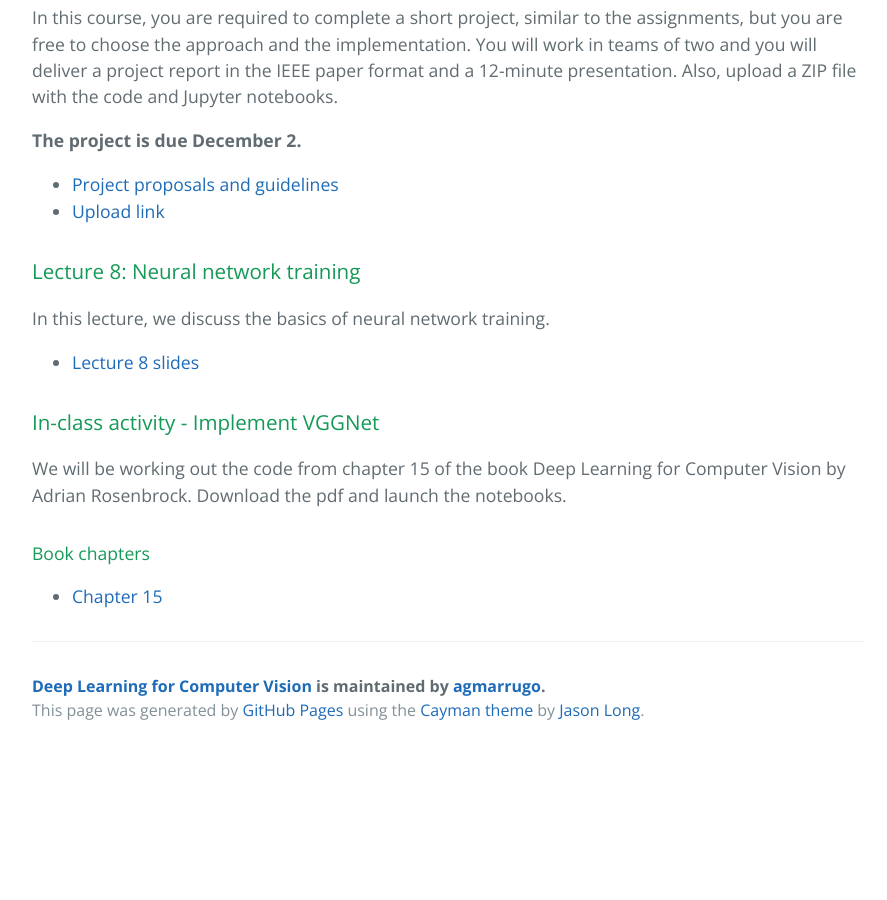
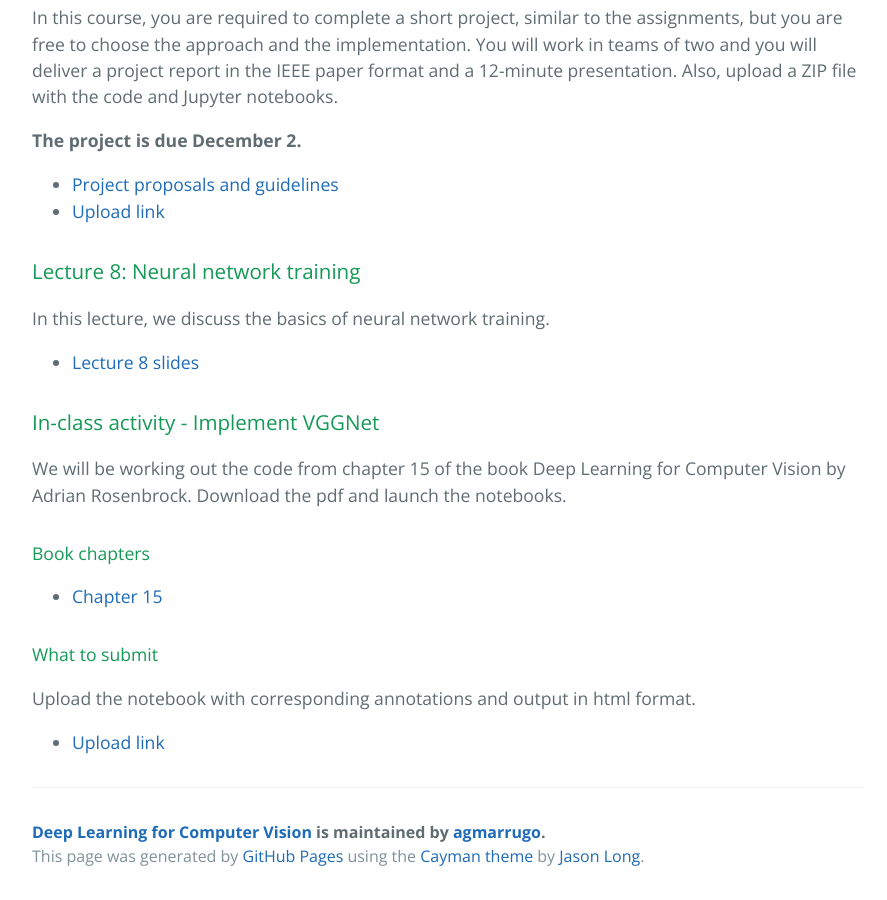
Before and after one commit to opi-lab/DL4CV, a Jekyll site: the page built from index.md, in a window 1280 px wide and 900 px high, scrolled down 4600 px. Shown: the whole window, without its empty margins (192-1079 px from the left). Built offline with Jekyll 4.4.1, drawn with Linux system fonts in a browser that asks for light colours; before the commit the page ends 5354 px from its top, so only the background shows below that.

Commit message:
Update index.md

```diff
--- a/index.md
+++ b/index.md
@@ -185,3 +185,8 @@ We will be working out the code from chapter 15 of the book Deep Learning for Co
 #### Book chapters
 
 - [Chapter 15]({{site.url}}pdfs/15-vggnet.pdf)
+
+#### What to submit
+Upload the notebook with corresponding annotations and output in html format.
+
+- [Upload link](https://www.dropbox.com/request/2K87XkJF8WykIg7Jspqt)
```
